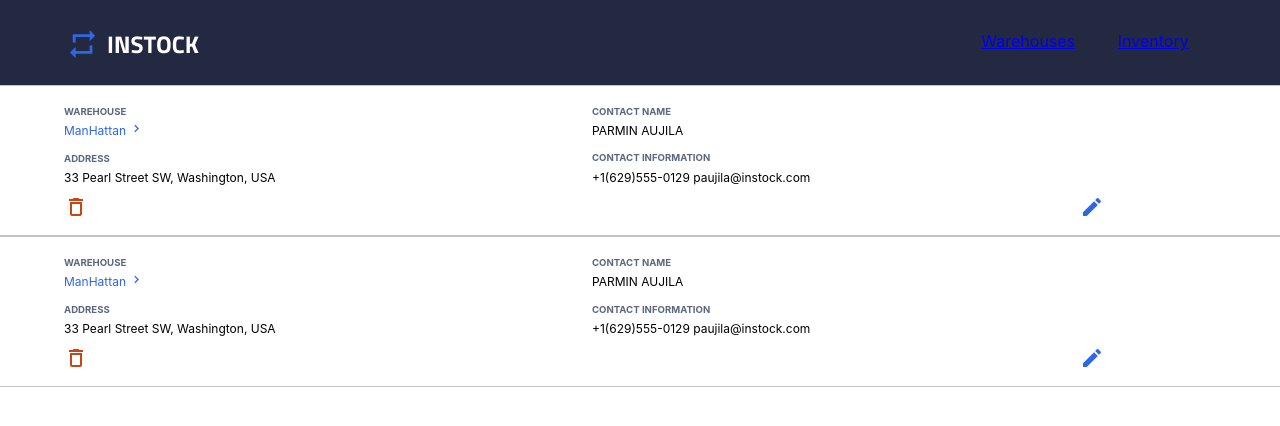
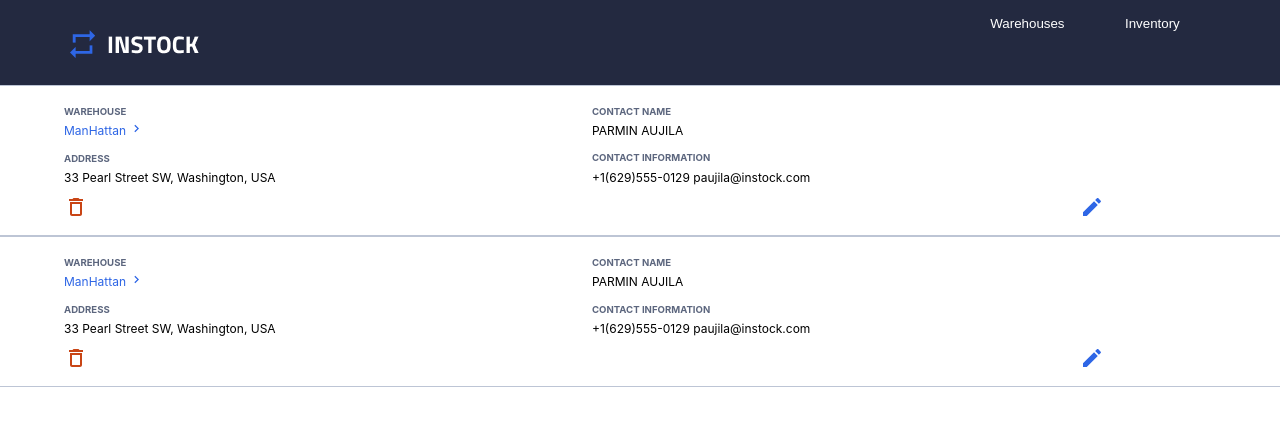
Before and after one commit to AlirezaEntessari/instock, a React (Create React App) app: page / in a window 1280 px wide. Shown: the top 426 px of the page. Built offline with nearby package versions, Linux system fonts and the light colour scheme; no server answers.

Commit message:
add active and hover state buttons

```diff
--- a/src/components/Header/Header.js
+++ b/src/components/Header/Header.js
@@ -11,10 +11,10 @@ const Header = () => {
                 </Link>
                 <div className="navbar__pages">
                     <Link>
-                        <div className="navbar__page-1"><p>Warehouses</p></div>
+                        <div><button className="navbar__page-1">Warehouses</button></div>
                     </Link>
                     <Link to="/inventory">
-                        <div className="navbar__page-2"><p>Inventory</p></div>
+                        <div><button className="navbar__page-2">Inventory</button></div>
                     </Link>
                 </div>
             </nav>
--- a/src/components/Header/Header.scss
+++ b/src/components/Header/Header.scss
@@ -1,7 +1,9 @@
 @use "../../styles/assets/partials/mixins" as *;
 @use "../../styles/assets/partials/variables" as *;
 
-
+a {
+    text-decoration: none;
+}
 .navbar__container {
     background-color: $instock-background-nav;
     display: flex;
@@ -27,7 +29,9 @@
 .navbar__pages {
     display: flex;
     justify-content: space-evenly;
-    margin-bottom: .625rem;
+    margin-bottom: 1.25rem;
+    margin-top: 1.25rem;
+    font-size: 13px;
     @include tablet {
         width: 15.625rem;
         margin-top: .9375rem;
@@ -37,6 +41,26 @@
         margin-right: 4.375rem;
     }
 }
+.navbar__page-1, .navbar__page-2 {
+    color: $instock-primary-3;
+    background-color: $instock-background-nav;
+    border: none;
+}
 .navbar__page-1:hover {
     text-decoration: underline;
 }
+.navbar__page-2:hover {
+    text-decoration: underline;
+}
+.navbar__page-1:focus {
+    border-radius: 1.25rem;
+    background-color: $instock-primary;
+    width: 6.25rem;
+    height: 1.875rem;
+}
+.navbar__page-2:focus {
+    border-radius: 1.25rem;
+    background-color: $instock-primary;
+    width: 6.25rem;
+    height: 1.875rem;
+}
```
